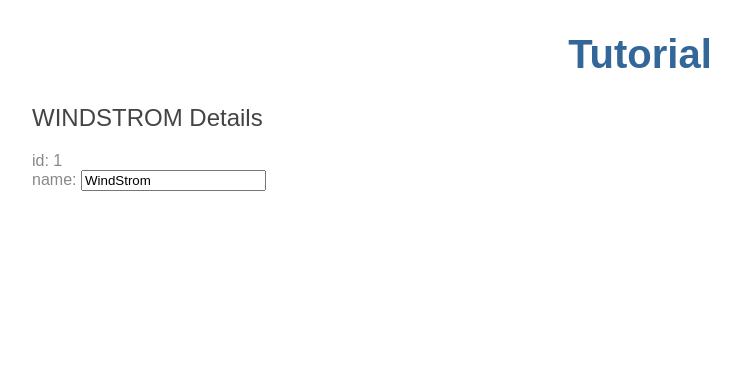
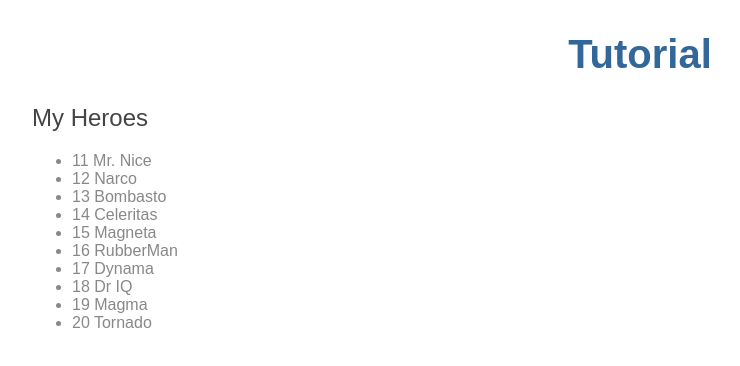
Before and after one commit to dragongate/tutorialProject, an Angular app: page / in a window 1280 px wide. Shown: the top 366 px of the page, without its empty margins (0-740 px from the left). Built offline with nearby package versions, Linux system fonts and the light colour scheme.

Commit message:
#2 selectedHero

```diff
--- a/src/app/heroes/heroes.component.html
+++ b/src/app/heroes/heroes.component.html
@@ -1,8 +1,20 @@
-<h2>{{ hero.name | uppercase }} Details</h2>
+<h2>My Heroes</h2>
+<ul class="heroes">
+  <li *ngFor="let hero of heroes" [class.selected]="hero === selectedHero" (click)="onSelect(hero)">
+    <span class="badge">{{hero.id}}</span> {{hero.name}}
+  </li>
+</ul>
 <div>
-  <span>id: </span>{{hero.id}}</div>
-<div>
-  <label>name:
-    <input [(ngModel)]="hero.name" placeholder="name">
-  </label>
-</div>
+
+  <div *ngIf="selectedHero">
+
+    <h2>{{ selectedHero.name | uppercase }} Details</h2>
+    <div>
+      <span>id: </span>{{selectedHero.id}}</div>
+    <div>
+      <label>name:
+        <input [(ngModel)]="selectedHero.name" placeholder="name">
+      </label>
+    </div>
+
+  </div>
--- a/src/app/heroes/heroes.component.ts
+++ b/src/app/heroes/heroes.component.ts
@@ -1,5 +1,6 @@
 import { Component, OnInit } from '@angular/core';
 import { Hero } from '../hero';
+import { HEROES } from '../mock-heroes';
 
 @Component({
   selector: 'app-heroes',
@@ -12,9 +13,17 @@ export class HeroesComponent implements OnInit {
     id: 1,
     name: 'WindStrom'
   };
+
+  heroes = HEROES;
+
+  selectedHero: Hero;
   constructor() { }
 
   ngOnInit() {
   }
 
+  onSelect(hero: Hero): void {
+    this.selectedHero = hero;
+  }
+
 }
--- /dev/null
+++ b/src/app/mock-heroes.ts
@@ -0,0 +1,15 @@
+// tslint:disable-next-line:eofline
+import { Hero } from './hero';
+
+export const HEROES: Hero[] = [
+    { id: 11, name: 'Mr. Nice' },
+    { id: 12, name: 'Narco' },
+    { id: 13, name: 'Bombasto' },
+    { id: 14, name: 'Celeritas' },
+    { id: 15, name: 'Magneta' },
+    { id: 16, name: 'RubberMan' },
+    { id: 17, name: 'Dynama' },
+    { id: 18, name: 'Dr IQ' },
+    { id: 19, name: 'Magma' },
+    { id: 20, name: 'Tornado' }
+];
```
